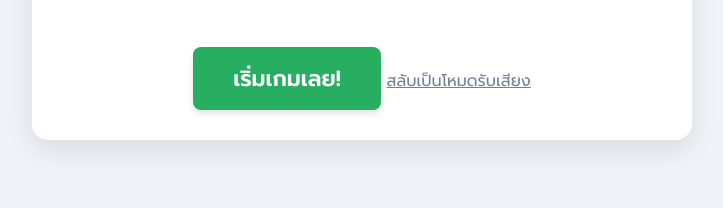
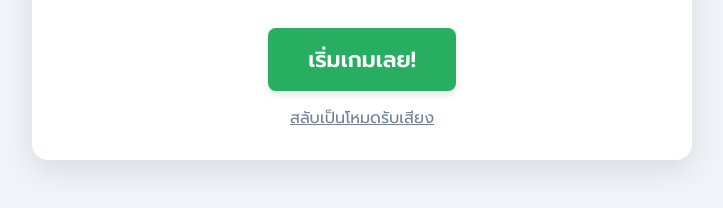
Before and after one commit to karnsasi-wq/music-tuner-game, a plain HTML site: page button.html in a window 1280 px wide. Shown: the part 486-694 px from the top of the page, without its empty margins (278-1001 px from the left). Drawn offline with Linux system fonts and the light colour scheme.

Commit message:
Update button.html

```diff
--- a/button.html
+++ b/button.html
@@ -197,6 +197,7 @@
                 กติกา: มีเวลา 10 วินาทีต่อข้อ ทั้งหมด 20 ข้อ<br>ตอบให้ไวและแม่นยำที่สุด!
             </p>
             <button class="btn-action btn-start" onclick="initGame()">เริ่มเกมเลย!</button>
+            <div style="margin-top: 15px;">
             <a href="index.html" style="color: #718096; text-decoration: underline;">สลับเป็นโหมดรับเสียง</a>
         </div>
 
```
